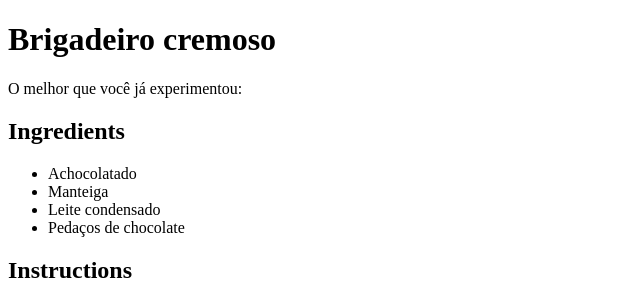
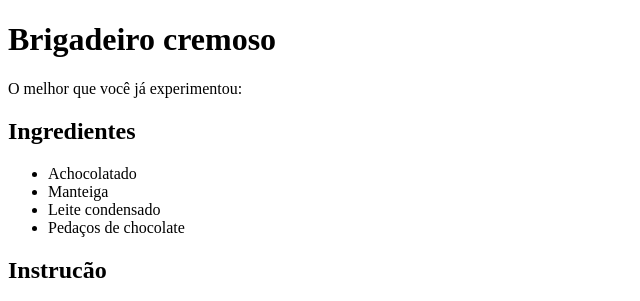
Before and after one commit to pamelaarruda/teste-site-html, a plain HTML site: page index.html in a window 1280 px wide. Shown: the top 301 px of the page, 0-640 px from the left. Drawn offline with Linux system fonts and the light colour scheme.

Commit message:
index.html

```diff
--- a/index.html
+++ b/index.html
@@ -9,7 +9,7 @@
   <h1>Brigadeiro cremoso</h1>
   <p>O melhor que você já experimentou:</p>
 
-  <h2>Ingredients</h2>
+  <h2>Ingredientes</h2>
   <ul>
     <li>Achocolatado</li>
     <li>Manteiga</li>
@@ -17,7 +17,7 @@
     <li>Pedaços de chocolate</li>
   </ul>
 
-  <h2>Instructions</h2>
+  <h2>Instrucão</h2>
   <ol>
     <li>Misture a manteiga, o achocolatado e o leite condensado em uma panela.</li>
     <li>Em fogo baixo, mexa sem parar.</li>
```
